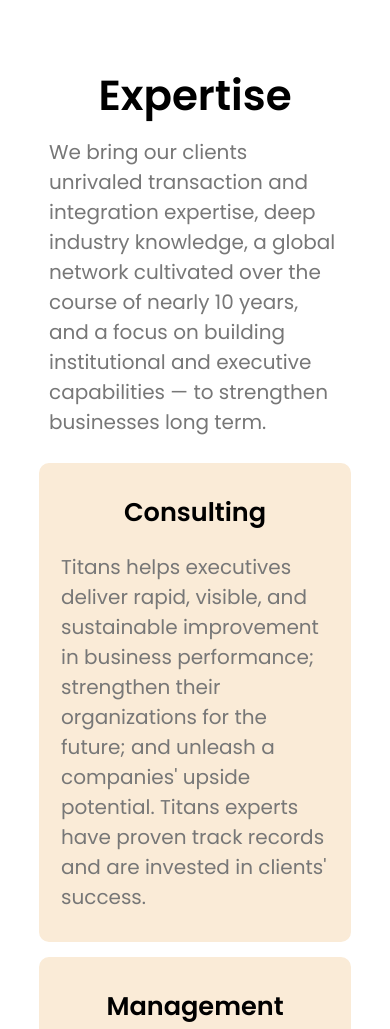
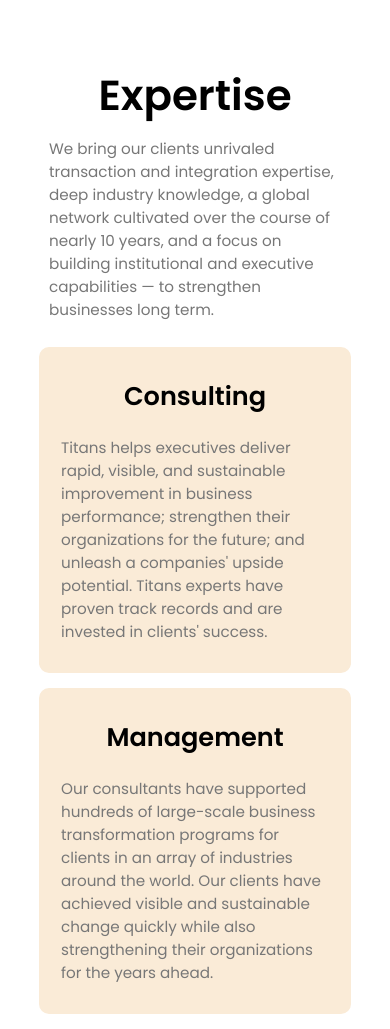
Before and after one commit to dan-chui/titans-advisory, a plain HTML site: page index.html in a window 390 px wide. Shown: the part 860-1889 px from the top of the page. Drawn offline with Linux system fonts and the light colour scheme.

Commit message:
edit media queries

```diff
--- a/style.css
+++ b/style.css
@@ -466,7 +466,11 @@
 }
 
 /* Media queries */
-@media (max-width: 700px) {
+@media (max-width: 820px) {
+  p {
+    font-size: 0.95rem;
+  }
+
   .text-box h1 {
     font-size: 40px;
   }
@@ -513,6 +517,7 @@
   }
   .services p {
     text-align: left;
+    font-size: 0.95rem;
   }
   .services-col p {
     text-align: left;
```
